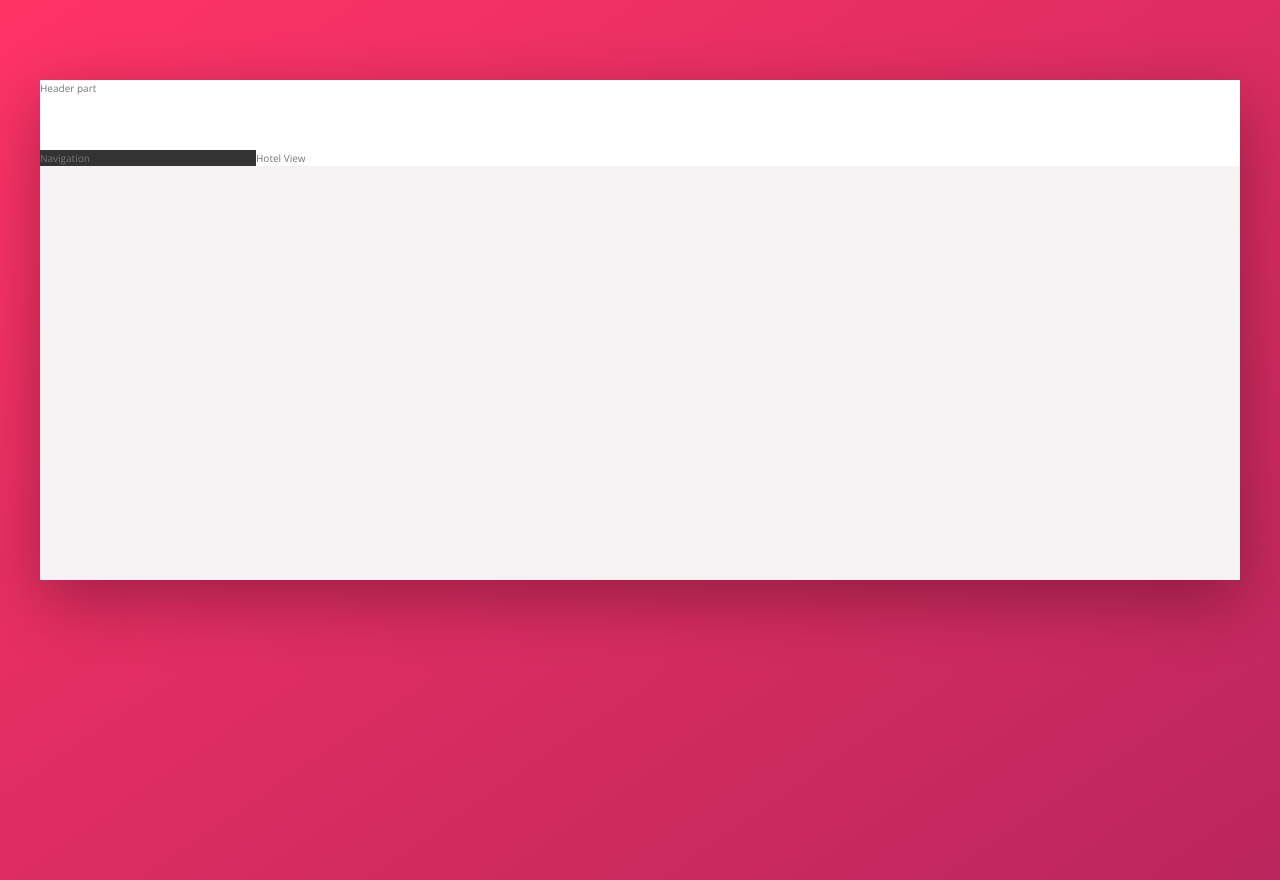
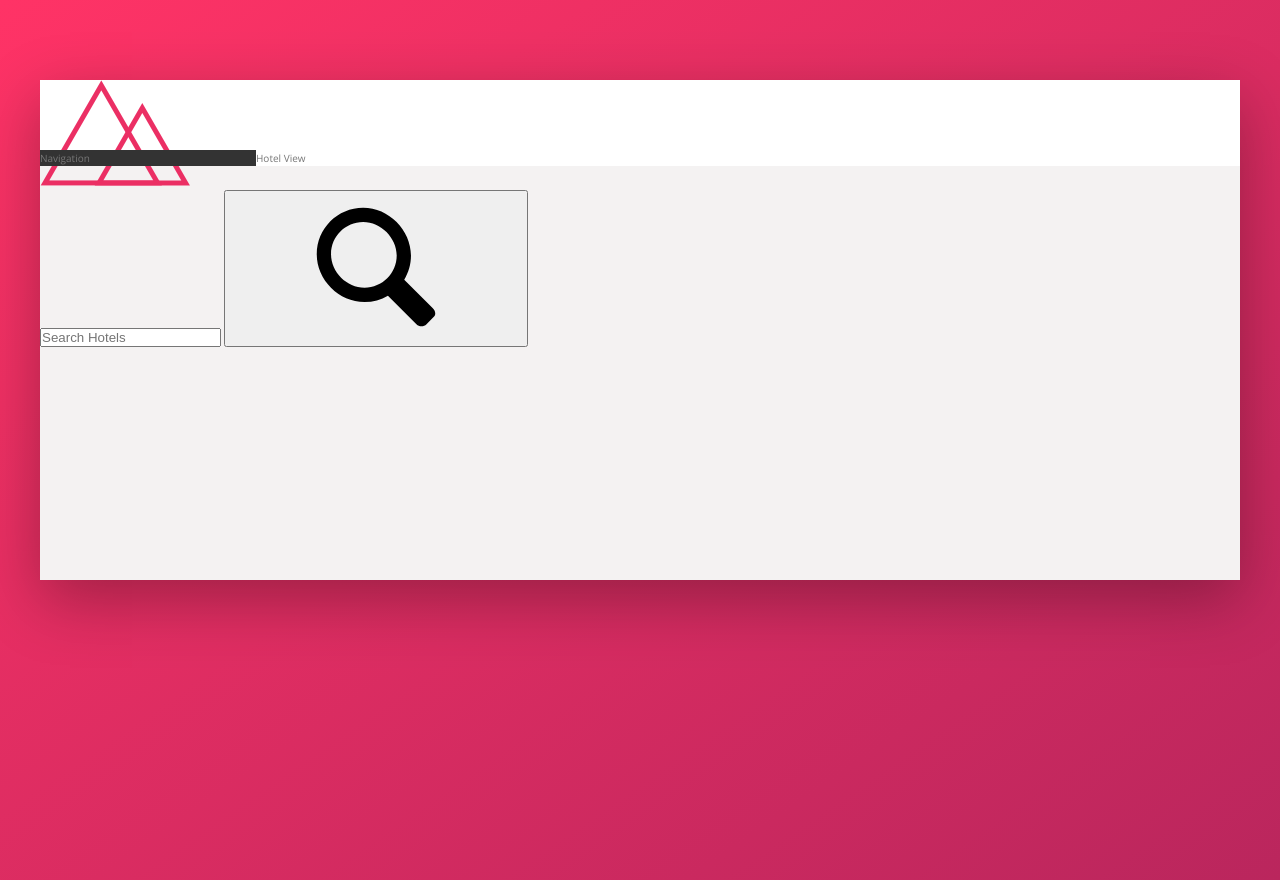
Before and after one commit to erichodges/css_study2, a website: page index.html in a window 1280 px wide. Drawn offline with nearby package versions, Linux system fonts and the light colour scheme.

Commit message:
added svg icons

```diff
--- a/index.html
+++ b/index.html
@@ -13,7 +13,16 @@
   <body>
     <div class="container">
       <header class="header">
-        Header part
+        <img src="img/logo.png" alt="Trillo Logo" class="logo">
+
+        <form action="#" class="search">
+          <input type="text" class="search__input" placeholder="Search Hotels">
+          <button class="search__button">
+            <svg class="search__icon">
+              <use xlink:href="img/sprite.svg#icon-magnifying-glass"></use>
+            </svg>
+          </button>
+        </form>
       </header>
       <div class="content">
         <nav class="sidebar">
```
Also changed, not shown: img/SVG/aircraft-take-off.svg (added), img/SVG/bookmark.svg (added), img/SVG/chat.svg (added), img/SVG/chevron-thin-right.svg (added), img/SVG/home.svg (added), img/SVG/key.svg (added), img/SVG/location-pin.svg (added), img/SVG/magnifying-glass.svg (added), img/SVG/map.svg (added), img/SVG/star.svg (added), 1 other file.
